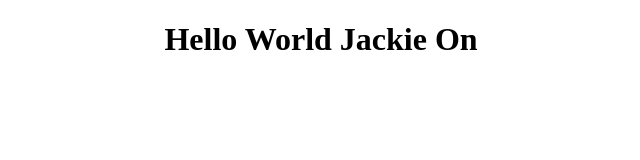
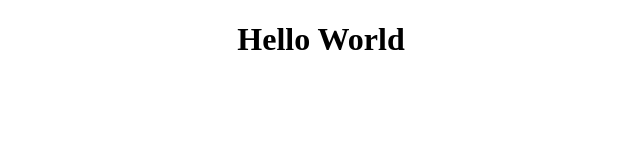
Before and after one commit to MIKEJACKICHAN/mikejackichan.github.io, a plain HTML site: page index.html in a window 1280 px wide. Shown: the whole page, without its empty margins (319-959 px from the left). Drawn offline with Linux system fonts and the light colour scheme.

Commit message:
Update index.html

```diff
--- a/index.html
+++ b/index.html
@@ -4,7 +4,7 @@
 </head>
 <html>
 <body>
-<h1>Hello World Jackie   On</h1>
+<h1>Hello World</h1>
 <p>I'm hosted with GitHub Pages.</p>
 </body>
 </html>
```
